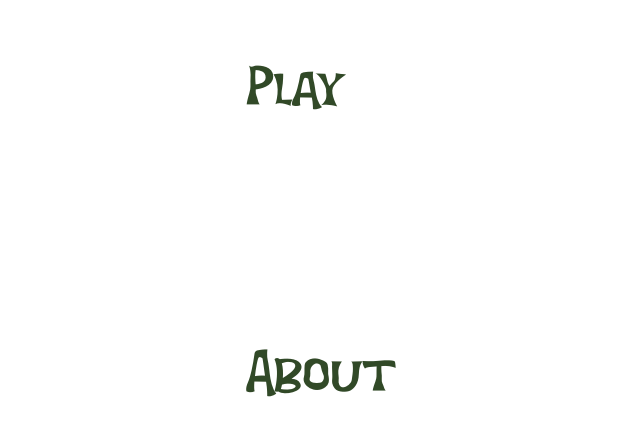
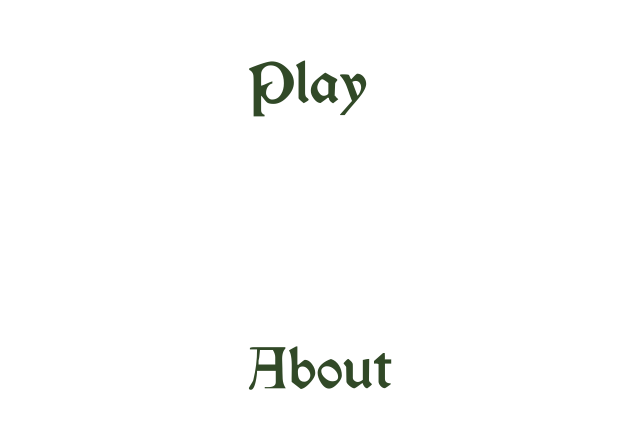
Before and after one commit to mmoonchu/LordleOfTheRings, a React (Create React App) app: page / in a window 1280 px wide. Shown: the part 169-604 px from the top of the page, without its empty margins (319-959 px from the left). Built offline with nearby package versions, Linux system fonts and the light colour scheme.

Commit message:
Replaced Death World font w/ Morris

```diff
--- a/src/style.css
+++ b/src/style.css
@@ -1,5 +1,5 @@
 * {
-    font-family: Death World, Helvetica, Arial, sans-serif;
+    font-family: Morris, Helvetica, Arial, sans-serif;
     font-size: 2rem;
     text-decoration: none;
 }
@@ -7,8 +7,8 @@ body {
     margin: auto;
 }
 @font-face {
-    font-family: 'Death World';
-    src: url('./assets/Death\ World.ttf') format('truetype');
+    font-family: 'Morris';
+    src: url('./assets/MorrisRoman-Black.ttf') format('truetype');
     font-style: normal;
     font-weight: 400;
 }
```
Also changed, not shown: src/assets/Death World.ttf (deleted), src/assets/MorrisRoman-Black.ttf (added).
